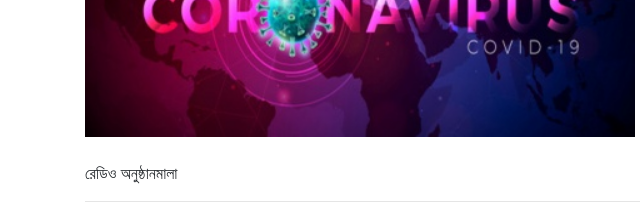
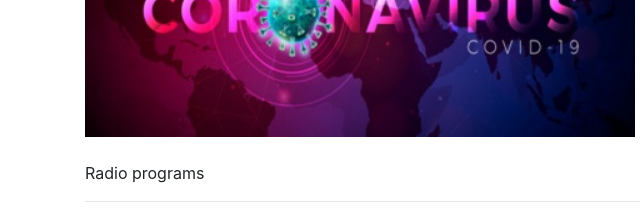
Before and after one commit to Mustasim017/Assignment-2, a plain HTML site: page index.html in a window 1280 px wide. Shown: the part 3779-3994 px from the top of the page, 0-640 px from the left. Drawn offline with nearby package versions, Linux system fonts and the light colour scheme.

Commit message:
Assaignment-2

```diff
--- a/index.html
+++ b/index.html
@@ -332,7 +332,7 @@
 	<div class="container">
 		<div class="row">
 			<div class="col-md-12">
-			<p>রেডিও অনুষ্ঠানমালা</p><hr/>
+			<p>Radio programs</p><hr/>
 			</div>
 		</div>
 	</div>
```
